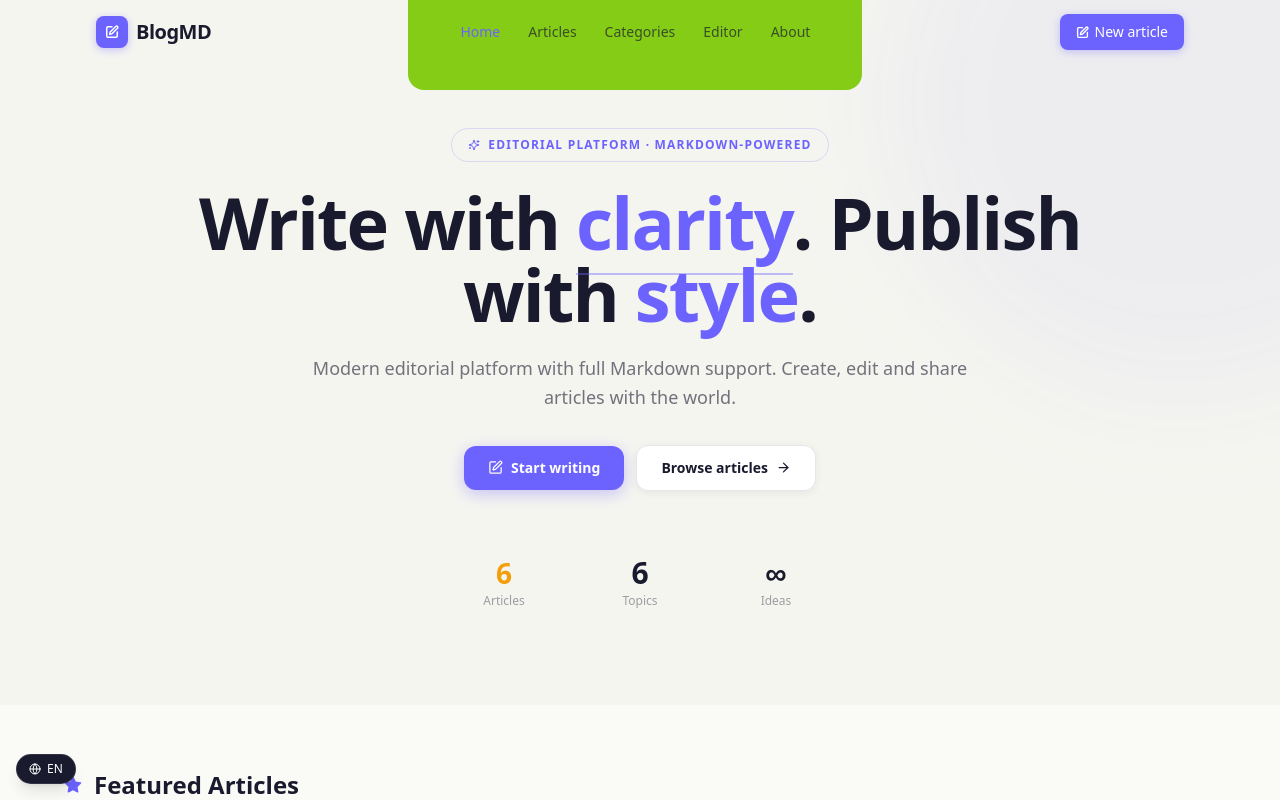
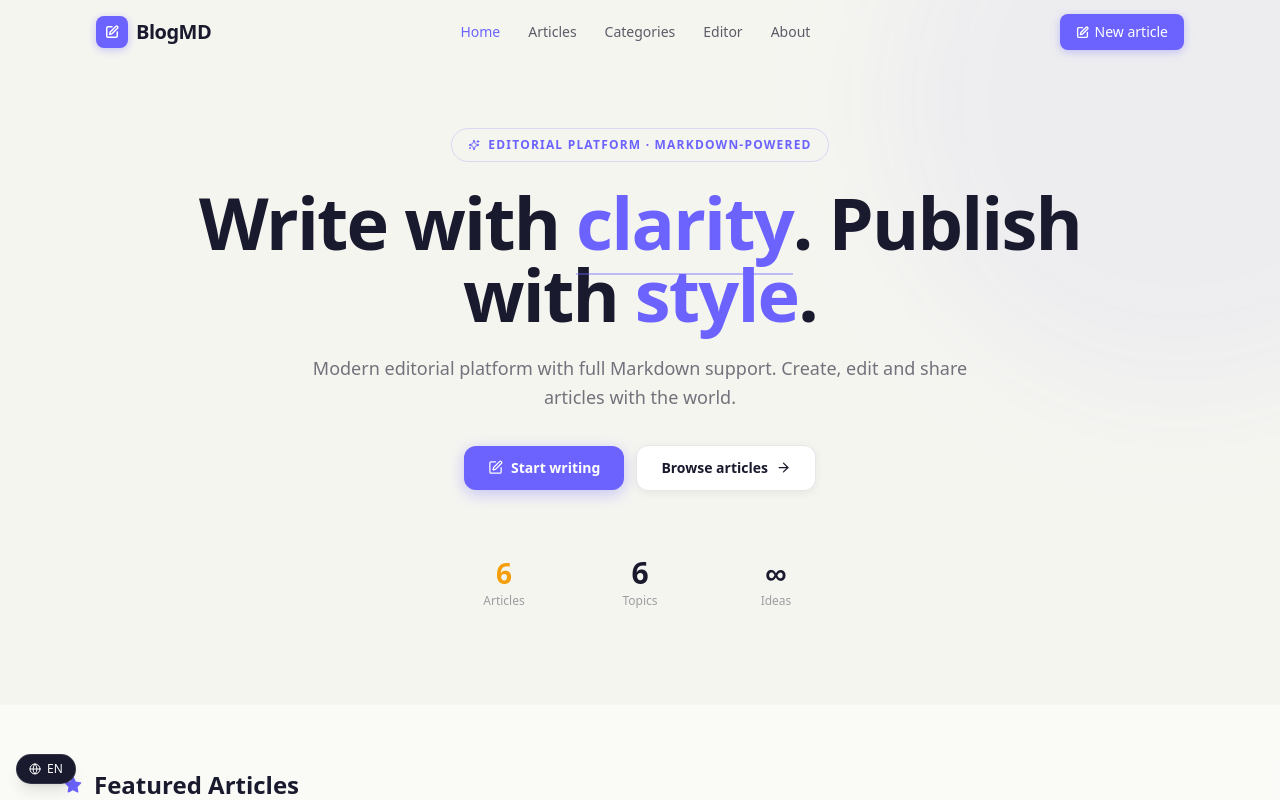
Before and after one commit to ranaasad01/atomic-crea-una-plataforma-de-blogs-con-soporte-237c816b, a Next.js app: page / in a window 1280 px wide. Shown: the top 800 px of the page. Built offline with nearby package versions, Linux system fonts and the light colour scheme; a web font is replaced by a local one.

Commit message:
revert: remove inline styles from page and navbar components
Reverts all changes that added inline style attributes to the Design category tag in page.tsx and the desktop nav container in Navbar.tsx. Also removes trailing newline change in Footer.tsx.

```diff
--- a/app/page.tsx
+++ b/app/page.tsx
@@ -620,14 +620,7 @@ export default function HomePage() {
                     className="text-xs font-semibold text-[#1a1a2e] group-hover:text-[#6c63ff] transition-colors"
                     data-atomic-id="a184kjvy"
                     data-atomic-instance={__atomicIdx}
-                    style={__atomicIdx === 1 ? {
-                      color: "#d946ef",
-                      backgroundColor: "#3b82f6",
-                      fontSize: "32px",
-                      padding: "32px",
-                      margin: "32px",
-                      borderRadius: "16px"
-                    } : undefined}>
+                    >
                     {tag.name}
                   </p>
                   <p
--- a/components/Navbar.tsx
+++ b/components/Navbar.tsx
@@ -83,15 +83,7 @@ export default function Navbar() {
           {/* Desktop nav */}
           <div
             className="hidden md:flex items-center gap-1"
-            data-atomic-id="awzmkjt"
-            style={{
-              color: "#f97316",
-              fontSize: "28px",
-              padding: "40px",
-              margin: "32px",
-              backgroundColor: "#84cc16",
-              borderRadius: "16px"
-            }}>
+            data-atomic-id="awzmkjt">
             {navLinks.map((link) => {
               const isHome = link.href === "/";
               const isActive =
```
Also changed, not shown: components/Footer.tsx (line endings or trailing spaces).
